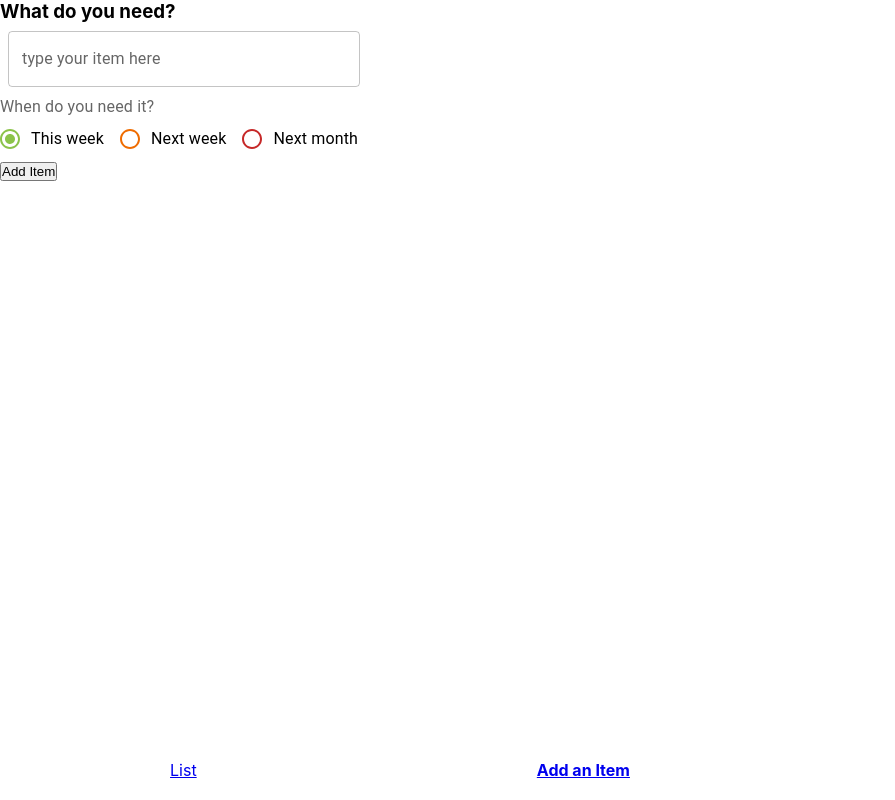
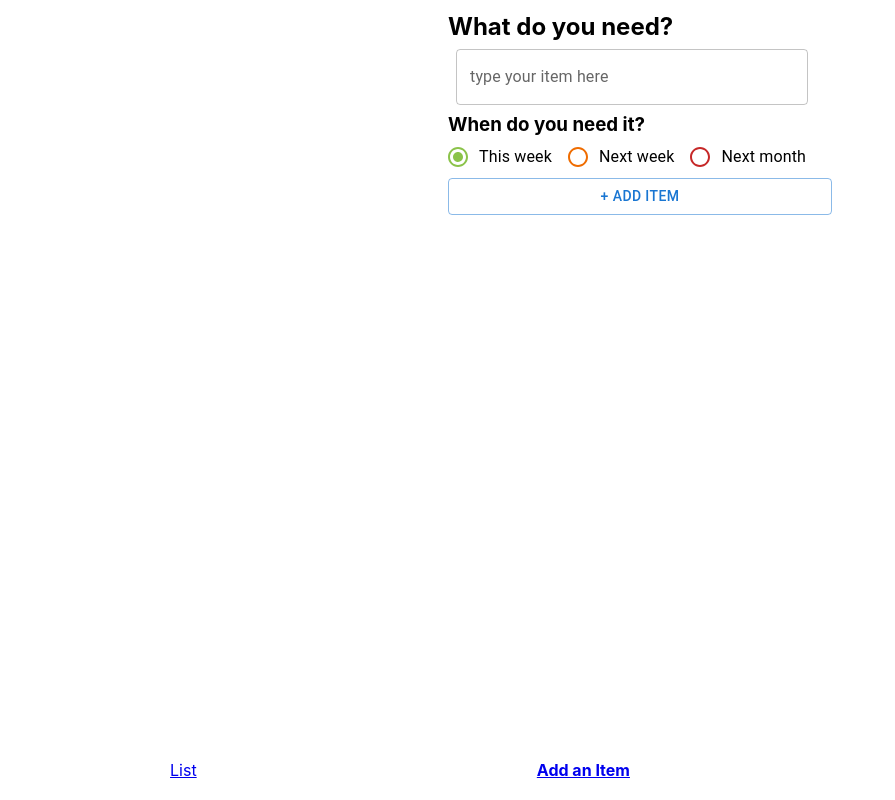
Before and after one commit to the-collab-lab/tcl-31-smart-shopping-list, a React (Create React App) app: page /add in a window 1280 px wide. Shown: the whole page, without its empty margins (0-895 px from the left). Built offline with nearby package versions, Linux system fonts and the light colour scheme.

Commit message:
add item button material UI added, began centering AddForm items

```diff
--- a/src/AddForm.js
+++ b/src/AddForm.js
@@ -15,9 +15,10 @@ import {
   Radio,
   TextField,
   Box,
-  FormLabel,
+  Button,
 } from '@mui/material';
 import { lightGreen, orange, red } from '@mui/material/colors';
+import './App.css';
 
 function AddForm() {
   const [item, setItem] = useState('');
@@ -82,8 +83,9 @@ function AddForm() {
 
   return (
     <form onSubmit={(e) => handleSubmit(e)}>
-      <h3>What do you need?</h3>
-      {/* Begin the MateriaUI */}
+      <div id="add-form-content">
+        <h2>What do you need?</h2>
+        {/* Begin the MaterialUI */}
         <Box
           sx={{
             width: 368,
@@ -104,7 +106,8 @@ function AddForm() {
 
         <div>
           <FormControl component="fieldset">
-          <FormLabel component="legend">When do you need it?</FormLabel>
+            <h3>When do you need it?</h3>
+
             <RadioGroup
               row
               aria-label="days"
@@ -194,11 +197,15 @@ function AddForm() {
         />
         <label htmlFor="not-soon">Next month</label> */}
         </div>
-      <button type="submit">Add Item</button>
+        <Button variant="outlined" type="submit" id="submit-item">
+          {' '}
+          + Add Item
+        </Button>
 
         {errorMessage !== '' && (
           <div className="error-message">{errorMessage}</div>
         )}
+      </div>
     </form>
   );
 }
--- a/src/App.css
+++ b/src/App.css
@@ -72,3 +72,18 @@
 .not-soon {
   background: indianred;
 }
+
+#list-page-content {
+  margin: auto;
+}
+
+#add-form-content {
+  margin: auto;
+  width: 30%;
+  padding: 0.75em;
+}
+
+#submit-item {
+  margin: auto;
+  width: 100%;
+}
```
Lines whose indentation alone changed are shown as unchanged.
